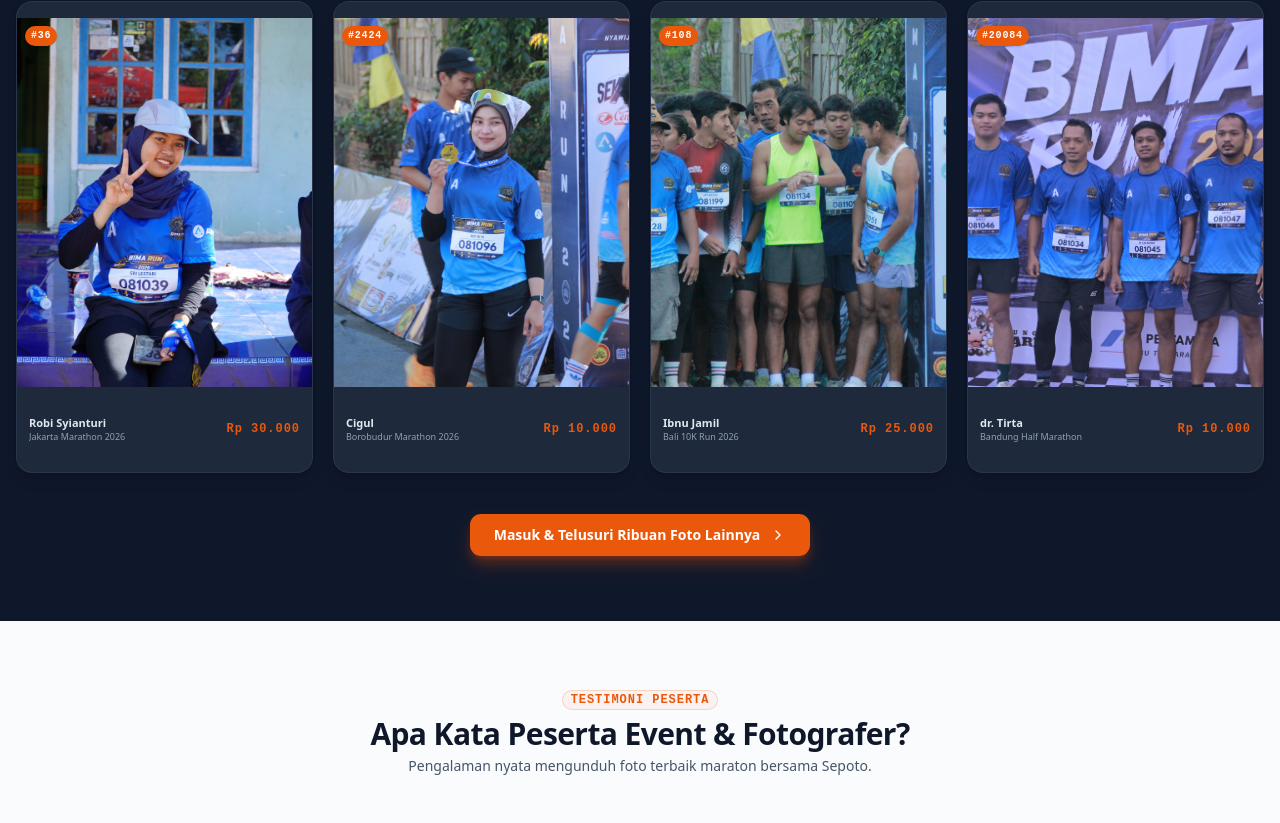
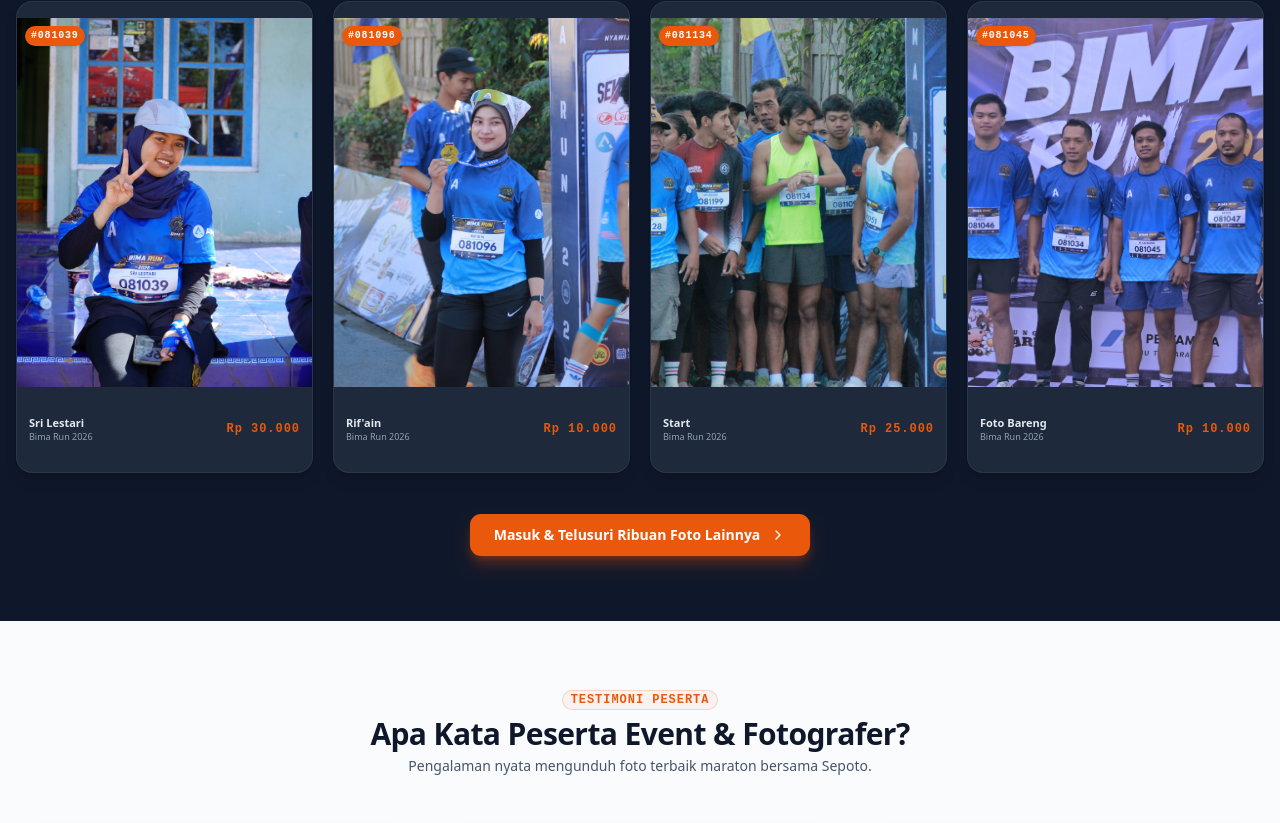
Before and after one commit to azharabdulsali/sepoto, a React (Vite) app in the folder frontend/: page / in a window 1280 px wide. Shown: the part 2643-3466 px from the top of the page. Built offline with nearby package versions, Linux system fonts and the light colour scheme; no server answers.

Commit message:
feat: create LandingPage component with event search and showcase functionality

```diff
--- a/frontend/src/pages/LandingPage.jsx
+++ b/frontend/src/pages/LandingPage.jsx
@@ -74,34 +74,34 @@
   {
     id: 1,
     url: "/images/1.webp",
-    bib: "36",
+    bib: "081039",
     price: "Rp 30.000",
-    author: "Robi Syianturi",
-    eventName: "Jakarta Marathon 2026",
+    author: "Sri Lestari",
+    eventName: "Bima Run 2026",
   },
   {
     id: 2,
     url: "/images/2.webp",
-    bib: "2424",
+    bib: "081096",
     price: "Rp 10.000",
-    author: "Cigul",
-    eventName: "Borobudur Marathon 2026",
+    author: "Rif'ain",
+    eventName: "Bima Run 2026",
   },
   {
     id: 3,
     url: "/images/3.webp",
-    bib: "108",
+    bib: "081134",
     price: "Rp 25.000",
-    author: "Ibnu Jamil",
-    eventName: "Bali 10K Run 2026",
+    author: "Start",
+    eventName: "Bima Run 2026",
   },
   {
     id: 4,
     url: "/images/4.webp",
-    bib: "20084",
+    bib: "081045",
     price: "Rp 10.000",
-    author: "dr. Tirta",
-    eventName: "Bandung Half Marathon",
+    author: "Foto Bareng",
+    eventName: "Bima Run 2026",
   },
 ];
 
@@ -208,7 +208,7 @@
         if (res.success && res.events) {
           // Saring hanya event yang berstatus aktif (isActive === true)
           const activeEvents = res.events.filter(
-            (evt) => (evt.isActive ?? evt.is_active) === true
+            (evt) => (evt.isActive ?? evt.is_active) === true,
           );
           setEvents(activeEvents);
         }
@@ -254,8 +254,7 @@
             >
               Cari & Unduh Foto Anda
               <br />
-              via Nomor BIB di{" "}
-              <SepotoLogo size="inherit" variant="gradient" />
+              via Nomor BIB di <SepotoLogo size="inherit" variant="gradient" />
             </motion.h1>
 
             {/* Subheadline */}
@@ -597,7 +596,8 @@
                     Belum Ada Event Aktif Saat Ini
                   </h3>
                   <p className="text-xs sm:text-sm text-[#475569] mt-1 leading-relaxed">
-                    Saat ini belum ada event maraton yang sedang berlangsung. Silakan cek kembali nanti atau hubungi pihak penyelenggara.
+                    Saat ini belum ada event maraton yang sedang berlangsung.
+                    Silakan cek kembali nanti atau hubungi pihak penyelenggara.
                   </p>
                 </div>
               )}
```
